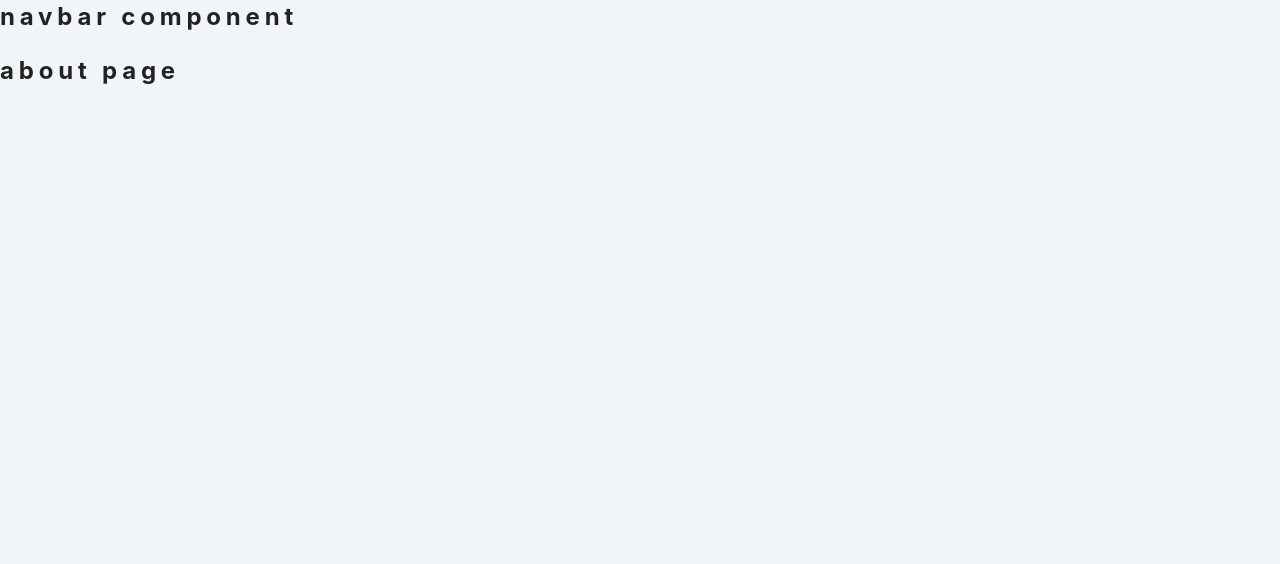
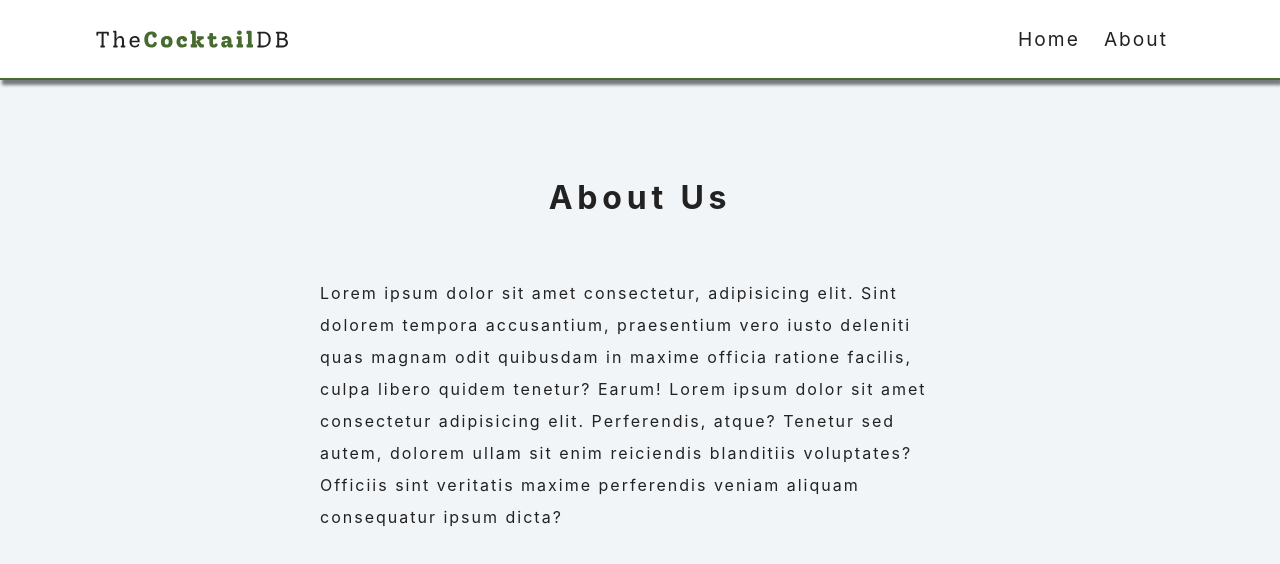
Before and after one commit to NumanAnees/React-Projects, a React (Create React App) app in the folder Cocktails Db/: page /about in a window 1280 px wide. Shown: the top 564 px of the page. Built offline with nearby package versions, Linux system fonts and the light colour scheme.

Commit message:
About us page updated

```diff
--- a/Cocktails Db/src/components/Navbar.js
+++ b/Cocktails Db/src/components/Navbar.js
@@ -1,13 +1,25 @@
-import React from 'react'
-import { Link } from 'react-router-dom'
-import logo from '../logo.svg'
+import React from "react";
+import { Link } from "react-router-dom";
+import logo from "../logo.svg";
 
 const Navbar = () => {
   return (
-    <div>
-      <h2>navbar component</h2>
-    </div>
-  )
-}
+    <nav className="navbar">
+      <div className="nav-center">
+        <Link to="/">
+          <img src={logo} alt="logo" className="logo" />
+        </Link>
+        <ul className="nav-links">
+          <li>
+            <Link to="/">Home</Link>
+          </li>
+          <li>
+            <Link to="/about">About</Link>
+          </li>
+        </ul>
+      </div>
+    </nav>
+  );
+};
 
-export default Navbar
+export default Navbar;
--- a/Cocktails Db/src/pages/About.js
+++ b/Cocktails Db/src/pages/About.js
@@ -1,11 +1,20 @@
-import React from 'react'
+import React from "react";
 
 const About = () => {
   return (
-    <div>
-      <h2>about page</h2>
-    </div>
-  )
-}
+    <section className="section about-section">
+      <h1 className="section-title">about us</h1>
+      <p>
+        Lorem ipsum dolor sit amet consectetur, adipisicing elit. Sint dolorem
+        tempora accusantium, praesentium vero iusto deleniti quas magnam odit
+        quibusdam in maxime officia ratione facilis, culpa libero quidem
+        tenetur? Earum! Lorem ipsum dolor sit amet consectetur adipisicing elit.
+        Perferendis, atque? Tenetur sed autem, dolorem ullam sit enim reiciendis
+        blanditiis voluptates? Officiis sint veritatis maxime perferendis veniam
+        aliquam consequatur ipsum dicta?
+      </p>
+    </section>
+  );
+};
 
-export default About
+export default About;
```
